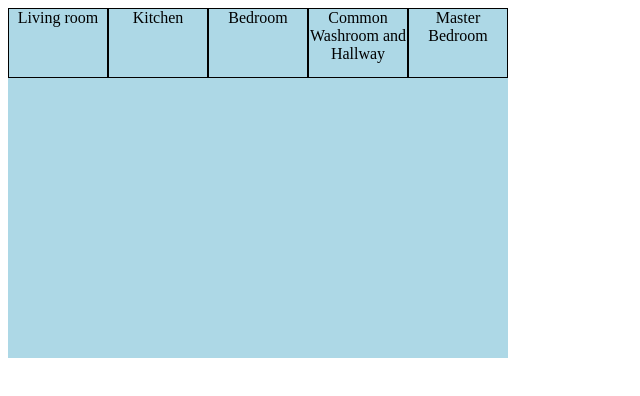
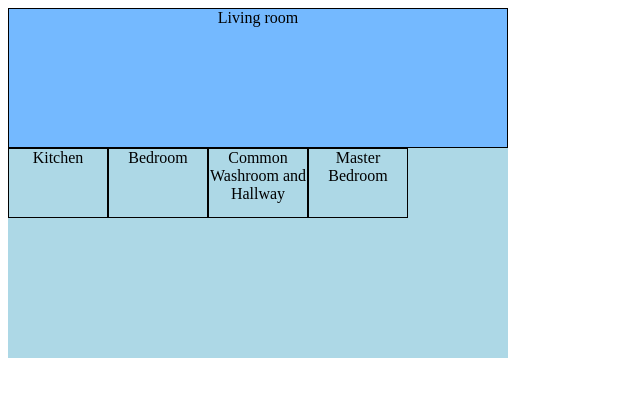
Before and after one commit to RyogIndieInc/mini-proyecto-arquitectura-grid, a plain HTML site: page index.html in a window 1280 px wide. Shown: the whole page, without its empty margins (0-640 px from the left). Drawn offline with Linux system fonts and the light colour scheme.

Commit message:
diseño grid para el living room

```diff
--- a/style.css
+++ b/style.css
@@ -12,3 +12,11 @@
     text-align: center;
     font-size: 16px;
 }
+
+.apartment .room#living-room {
+    grid-column-start: 1;
+    grid-column-end: 6;
+    grid-row-start: 1;
+    grid-row-end: 3;
+    background-color: #74b9ff;
+}
```
